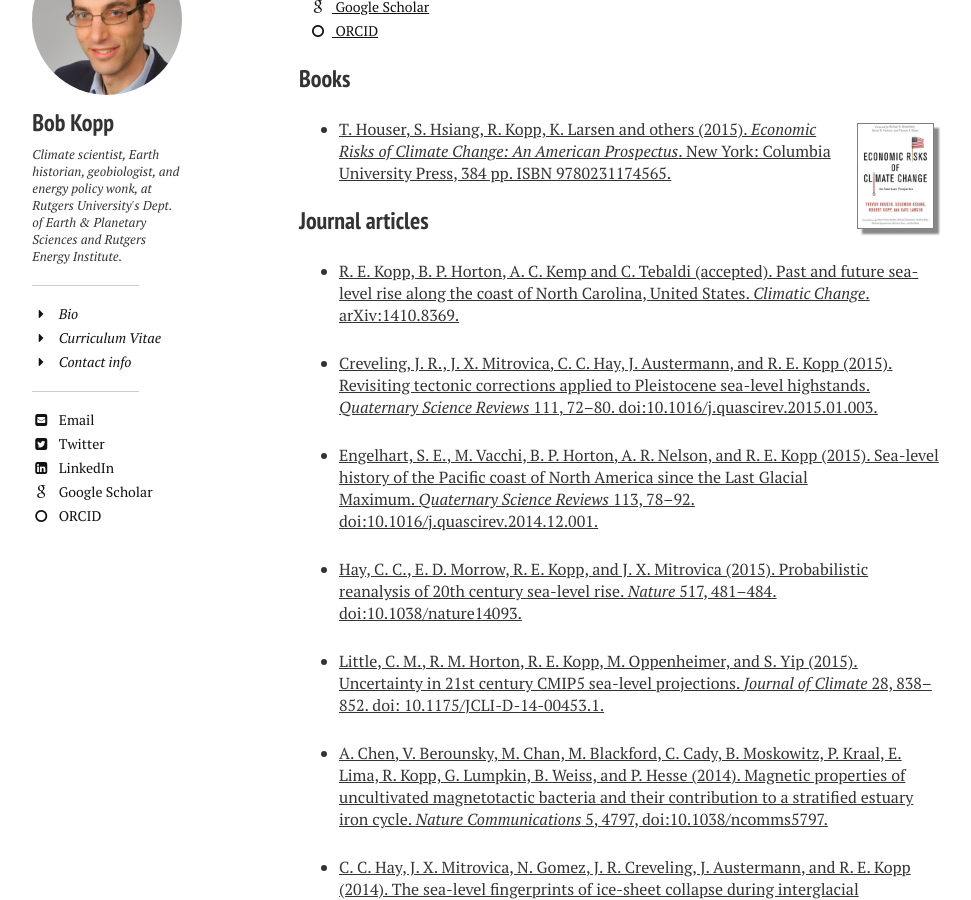
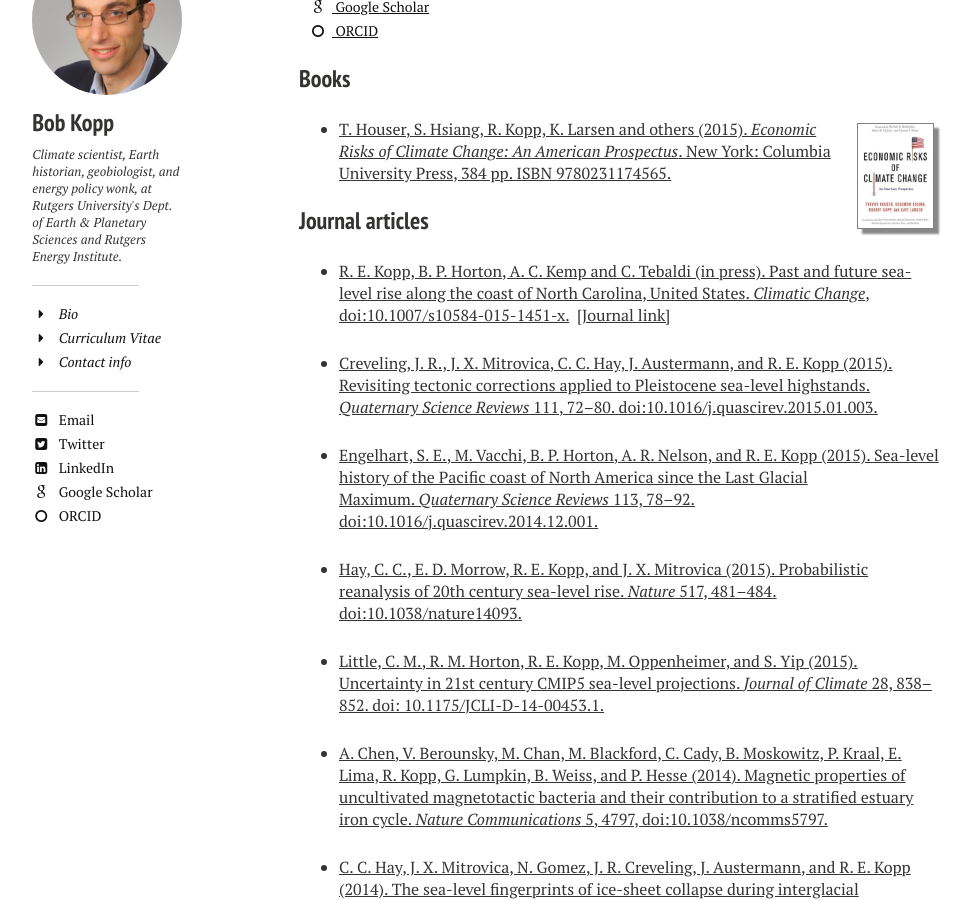
Before and after one commit to mrke/bobkopp.github.io, a Jekyll site: the page built from papers/index.md, in a window 1280 px wide and 900 px high, scrolled down 1136 px. Shown: the whole window, without its empty margins (21-992 px from the left). Built offline with Jekyll 4.4.1, drawn with Linux system fonts in a browser that asks for light colours; nearby versions of some CDN libraries.

Commit message:
Added NC paper

```diff
--- a/papers/index.md
+++ b/papers/index.md
@@ -37,7 +37,7 @@ image:
 
 ### Journal articles
 
-* [R. E. Kopp, B. P. Horton, A. C. Kemp and C. Tebaldi (accepted). Past and future sea-level rise along the coast of North Carolina, United States. _Climatic Change_. arXiv:1410.8369.](http://arxiv.org/abs/1410.8369)
+* [R. E. Kopp, B. P. Horton, A. C. Kemp and C. Tebaldi (in press). Past and future sea-level rise along the coast of North Carolina, United States. _Climatic Change_, doi:10.1007/s10584-015-1451-x.](http://arxiv.org/abs/1410.8369)  [[Journal link]](http://dx.doi.org/10.1007/s10584-015-1451-x)
 
 * [Creveling, J. R., J. X. Mitrovica, C. C. Hay, J. Austermann, and R. E. Kopp (2015). Revisiting tectonic corrections applied to Pleistocene sea-level highstands. _Quaternary Science Reviews_ 111, 72–80\. doi:10.1016/j.quascirev.2015.01.003.](http://dx.doi.org/10.1016/j.quascirev.2015.01.003)
 
```
